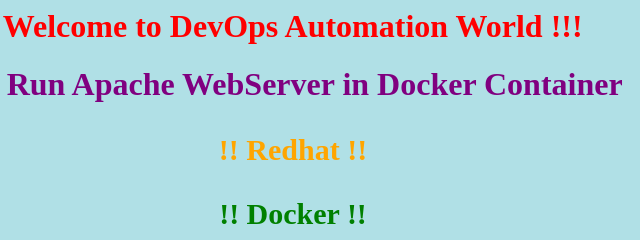
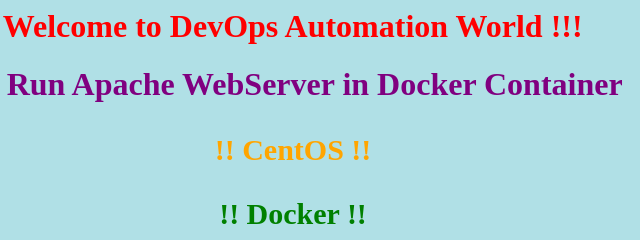
Before and after one commit to Test-Raj/New-test, a plain HTML site: page index.html in a window 1280 px wide. Shown: the top 240 px of the page, 367-1007 px from the left. Drawn offline with Linux system fonts and the light colour scheme.

Commit message:
run code

```diff
--- a/index.html
+++ b/index.html
@@ -6,7 +6,7 @@
 <h1 style="color:purple;text-align: center;">Task: Run Apache WebServer in Docker Container</h1>
 
 <ul>
-<h3 style="color:orange;text-align: center; font-size:30px">!! Redhat !!</h3>
+<h3 style="color:orange;text-align: center; font-size:30px">!! CentOS !!</h3>
 <h3 style="color:green;text-align: center; font-size:30px">!! Docker !!</h3>
 <h3 style="color:brown;text-align: center; font-size:30px">!! Ansible !!</h3>
 </ul>
```
